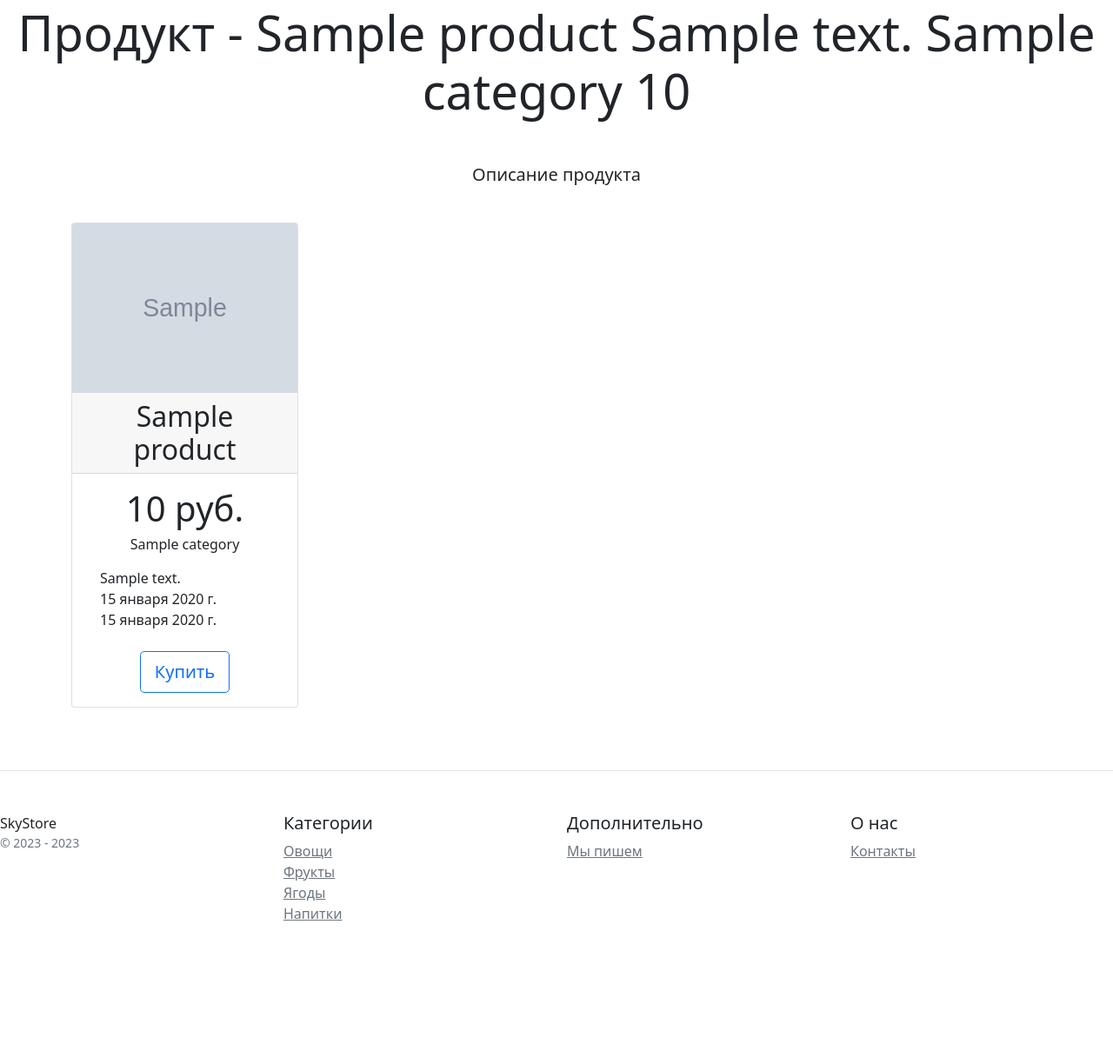
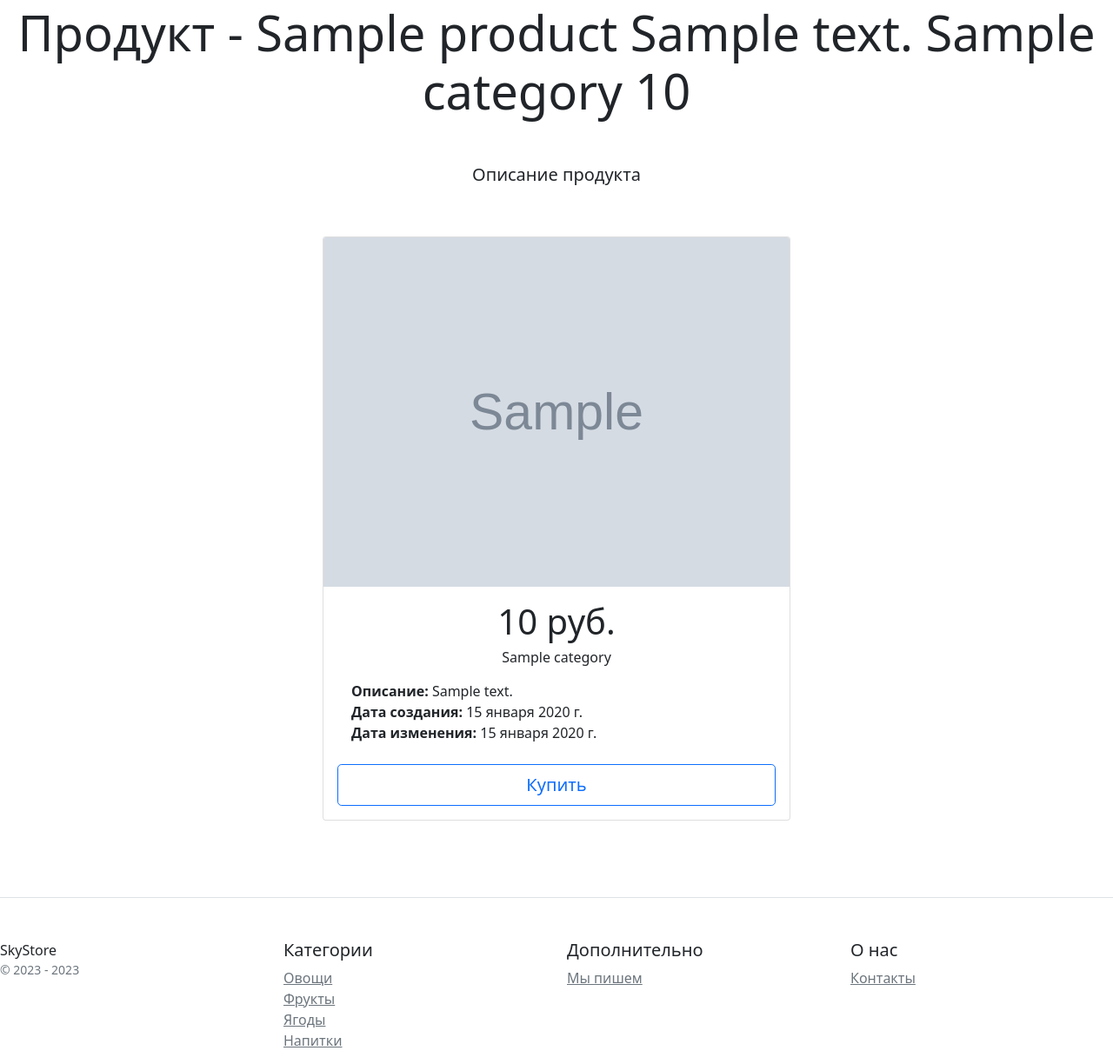
Before and after one commit to mariyaparus/homework_19.2, a Django app: page /1/product/ in a window 1280 px wide. Shown: the part 135-1359 px from the top of the page at 87% size. Before the commit the page ends 1194 px from the top, so only its background shows below. Run offline with Django 5.2, Linux system fonts and the light colour scheme; tables that the repository leaves empty hold one stand-in row (values such as "Sample post"); grey boxes marked "Sample" are stand-in pictures; parts of the project's set-up code (start-up, migrations or seed data) failed here and were passed over; some libraries are stand-ins or nearby versions.

Commit message:
update inc_prod.html

```diff
--- a/catalog/templates/catalog/includes/inc_prod.html
+++ b/catalog/templates/catalog/includes/inc_prod.html
@@ -1,20 +1,17 @@
 {% load my_tags %}
-<div class="col-3">
+<div class="col-6 d-flex h-100 p-3 mx-auto flex-column">
     <div class="card mb-4 box-shadow">
         <img class="card-img-top" src="{{ object.image|mymedia }}" alt="product">
-        <div class="card-header">
-            <h2 class="my-0 font-weight-normal">{{ object.name }}</h2>
-        </div>
         <div class="card-body">
             <h1 class="card-title pricing-card-title">{{ object.price }} руб.</h1>
             <h6 class="card-title pricing-card-title">{{ object.category }}</h6>
             <ul class="list-unstyled mt-3 mb-4 text-start m-3">
-                <li>{{ object.description }}</li>
-                <li>{{ object.date_created }}</li>
-                <li>{{ object.date_updated}}</li>
+                <li><b>Описание:</b> {{ object.description }}</li>
+                <li><b>Дата создания:</b> {{ object.date_created }}</li>
+                <li><b>Дата изменения:</b> {{ object.date_updated}}</li>
 
             </ul>
-            <a href="#" class="btn btn-lg btn-block btn-outline-primary">Купить</a>
+            <a href="#" class="btn btn-lg btn-block btn-outline-primary" style="width: 100%;">Купить</a>
         </div>
     </div>
 </div>
```
